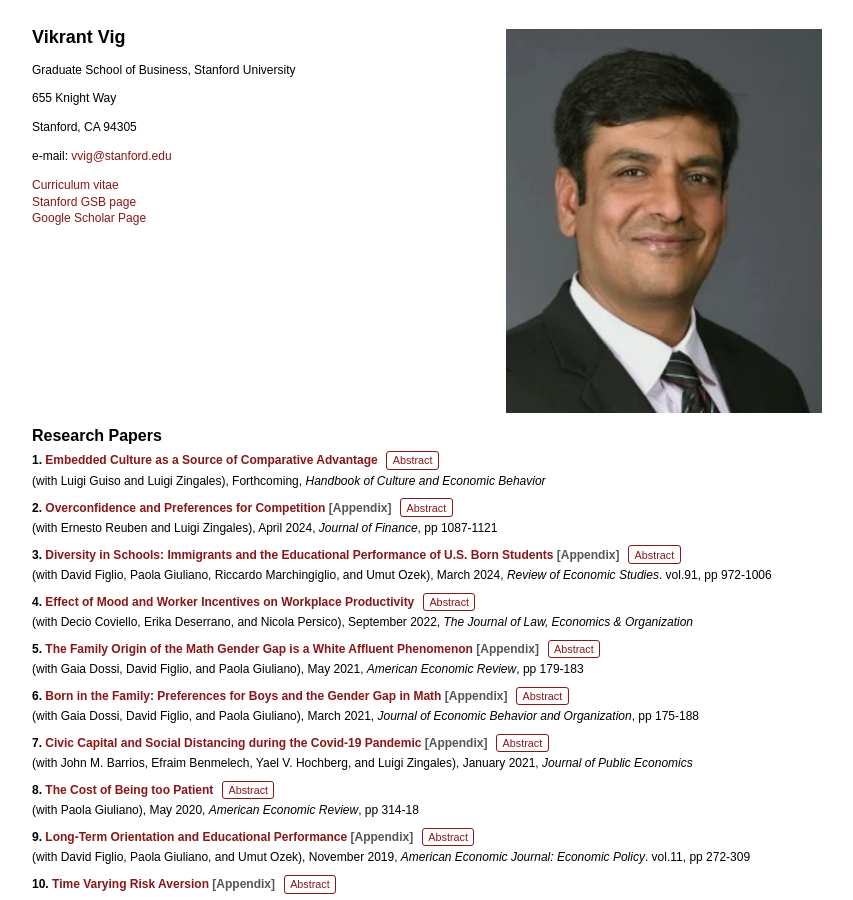
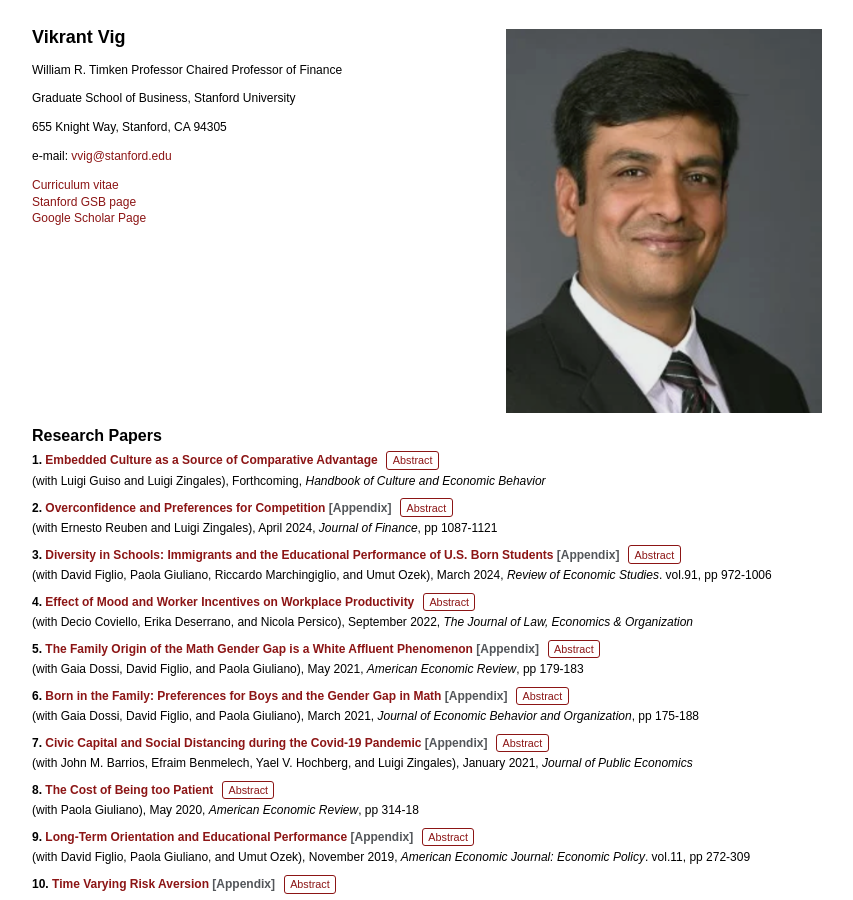
Before and after one commit to vikrantvig0/vikrantvig0.github.io, a Jekyll site: the page built from index.md, in a window 1280 px wide and 900 px high. Shown: the whole window, without its empty margins (213-1066 px from the left). Built offline with Jekyll 4.4.1, drawn with Linux system fonts in a browser that asks for light colours.

Commit message:
Modify Vikrant Vig's profile details
Updated address and title for Vikrant Vig.

```diff
--- a/index.md
+++ b/index.md
@@ -9,11 +9,11 @@ title: Home
 
 # Vikrant Vig
 
+William R. Timken Professor Chaired Professor of Finance
+
 Graduate School of Business, Stanford University
 
-655 Knight Way
-
-Stanford, CA 94305
+655 Knight Way, Stanford, CA 94305
 
 e-mail: [vvig@stanford.edu](mailto:vvig@stanford.edu)
 
```
